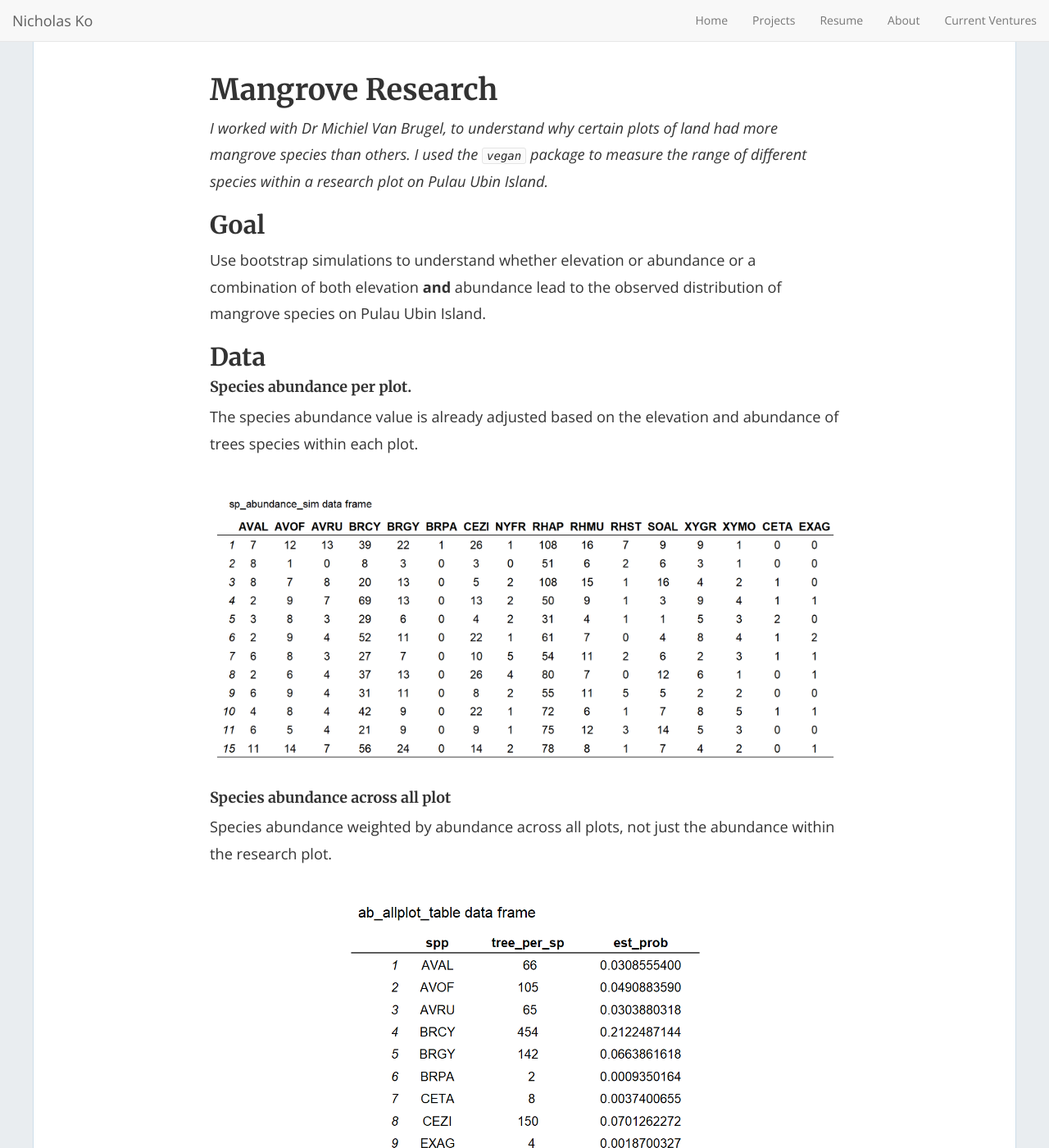
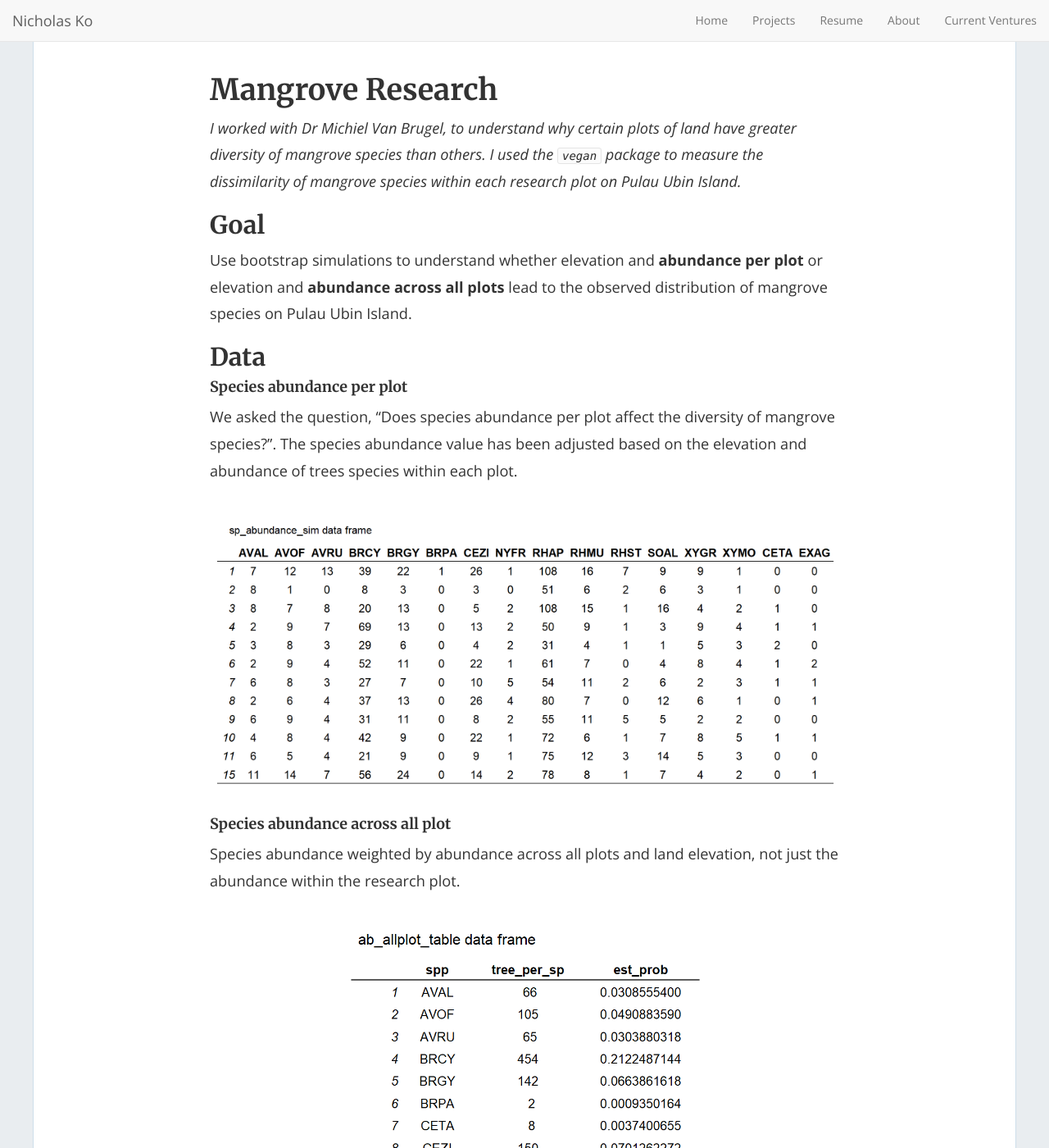
Before and after one commit to nicholas-ko-zy/nicholas-ko-zy.github.io, a Jekyll site: the page built from _projects/mangrove.md, in a window 1280 px wide and 1400 px high. Shown: the whole window at 82% size. Built offline with Jekyll 4.4.1, drawn with Linux system fonts in a browser that asks for light colours; nearby versions of some CDN libraries; some of the changed text lies outside the part shown.

```diff
--- a/_projects/mangrove.md
+++ b/_projects/mangrove.md
@@ -5,21 +5,21 @@
 ---
 
 # Mangrove Research
-_I worked with Dr Michiel Van Brugel, to understand why certain plots of land had more mangrove species than others. I used the `vegan` package to measure the range of different species within a research plot on Pulau Ubin Island._
+_I worked with Dr Michiel Van Brugel, to understand why certain plots of land have greater diversity of mangrove species than others. I used the `vegan` package to measure the dissimilarity of mangrove species within each research plot on Pulau Ubin Island._
 
 ## Goal
-Use bootstrap simulations to understand whether elevation or abundance or a combination of both elevation **and** abundance lead to the observed distribution of mangrove species on Pulau Ubin Island.
+Use bootstrap simulations to understand whether elevation and **abundance per plot** or elevation and **abundance across all plots** lead to the observed distribution of mangrove species on Pulau Ubin Island.
 
 ## Data
-#### Species abundance per plot.
+#### Species abundance per plot
 
-The species abundance value is already adjusted based on the elevation and abundance of trees species within each plot.
+We asked the question, "Does species abundance per plot affect the diversity of mangrove species?". The species abundance value has been adjusted based on the elevation and abundance of trees species within each plot.
 
 ![](/img/mangrove/sp_abundance.png)
 
 #### Species abundance across all plot
 
-Species abundance weighted by abundance across all plots, not just the abundance within the research plot.
+Species abundance weighted by abundance across all plots and land elevation, not just the abundance within the research plot.
 
 ![](/img/mangrove/all_abund.png)
 
@@ -38,4 +38,4 @@
 ![](/img/mangrove/heatmap_3.png)
 
 ## Summary
-We see that elevation and abundance can predict the presence of mangrove species diversity in the plots, except for plot 10 as indicated by the red cross in heatmap 1. This indicates that there might be a third factor aside from ground elevation and species abundance which might contribute the diversity of mangrove species in those research plots.
+We see that elevation and abundance can predict the presence of mangrove species diversity in the plots, except for plot 10 as indicated by the red cross in heatmap 1. Also simulating the diversity of mangrove trees using "abundance across all plots" instead of "abundance per plot" leads to higher accurary.
```
Also changed, not shown: _posts/2016-02-17-covid.md (+2 -2 lines), _projects/covid_dtw.md (+11 -11 lines), _projects/stroke.md (+6 -4 lines), 1 other file.
